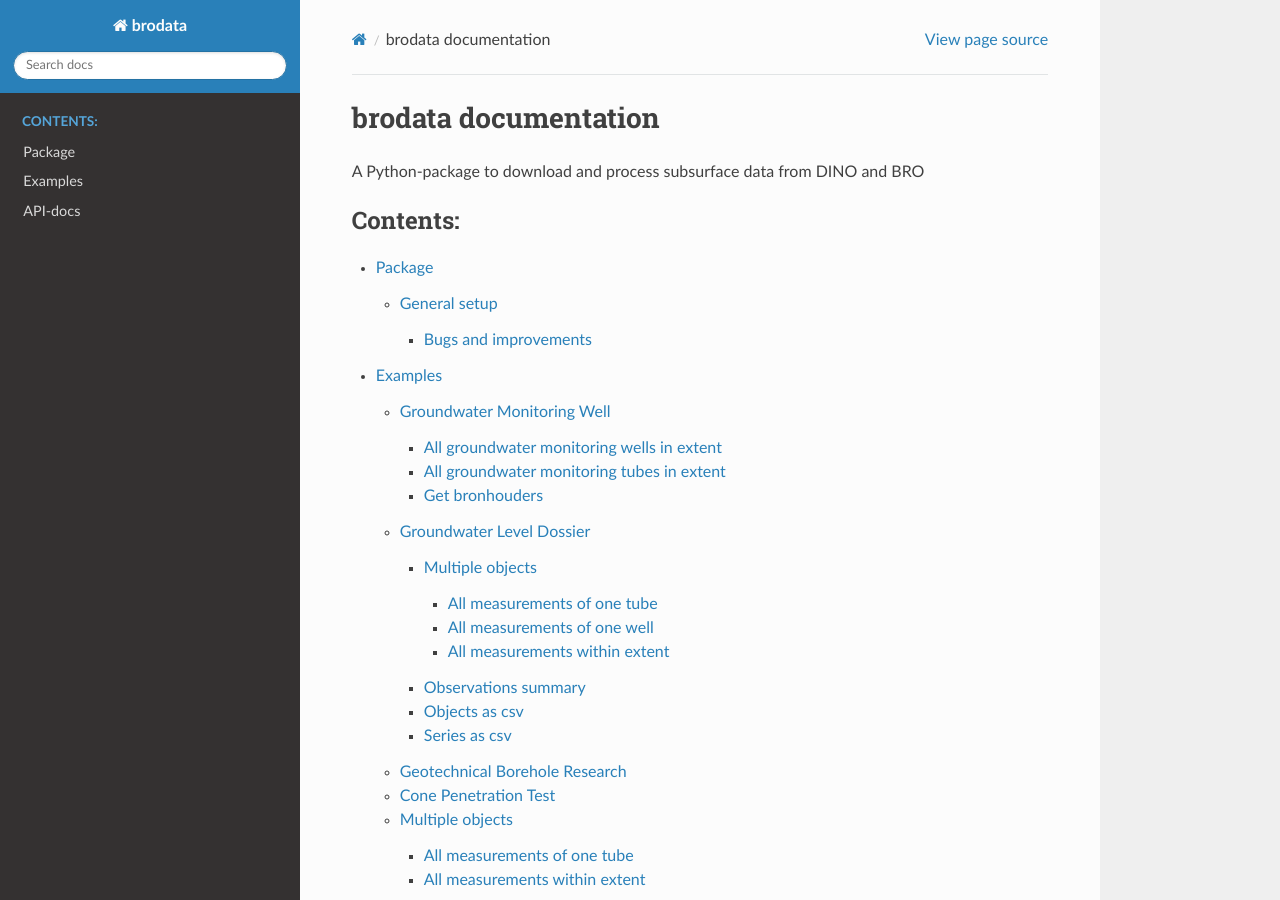
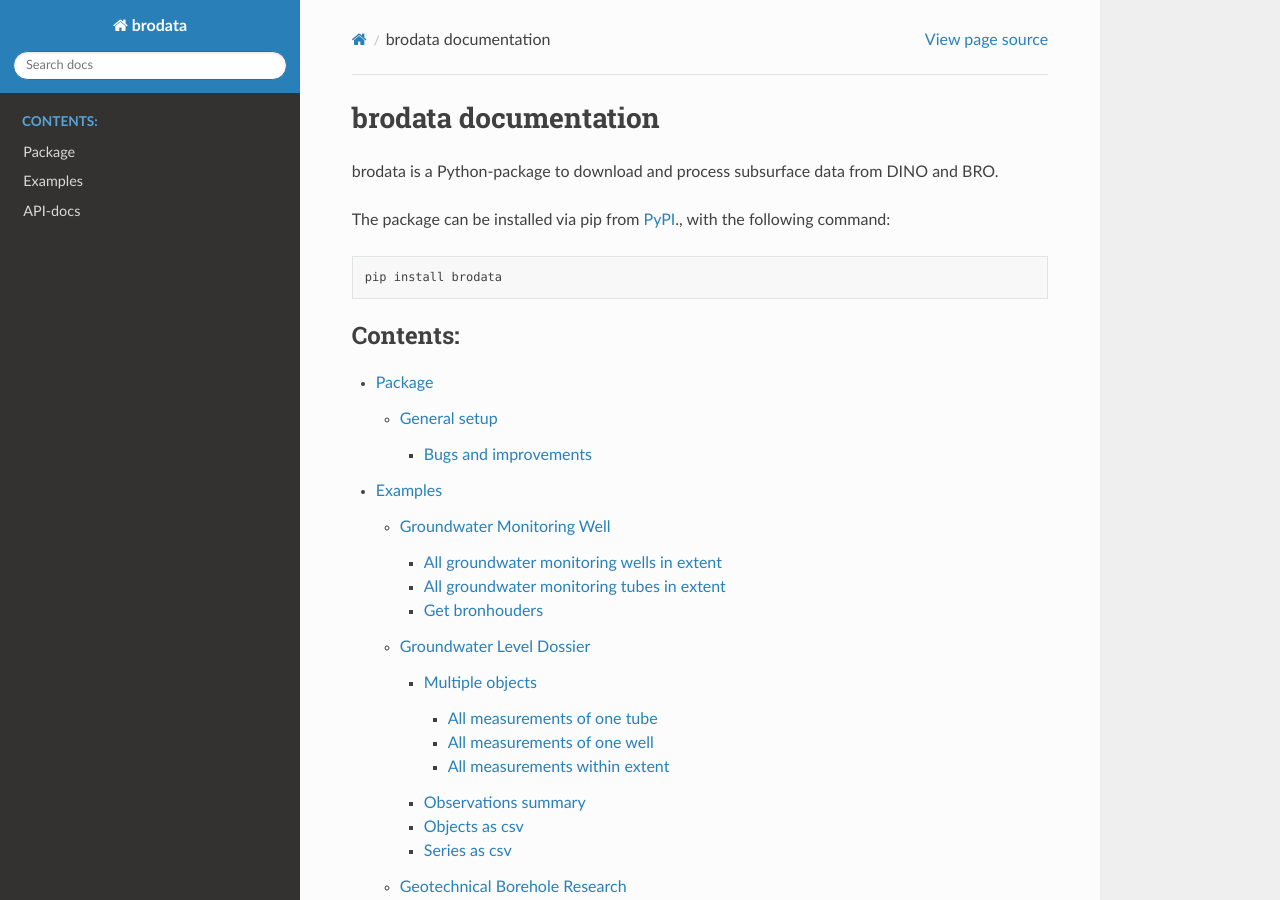
Before and after one commit to ArtesiaWater/brodata, a Sphinx documentation site: the page built from docs/index.rst, in a window 1280 px wide and 900 px high. Built offline with Sphinx 7.4.7 and the Read the Docs theme 3.1.0, drawn with Linux system fonts in a browser that asks for light colours.

Commit message:
Update index.rst

```diff
--- a/docs/index.rst
+++ b/docs/index.rst
@@ -1,7 +1,13 @@
 brodata documentation
 =====================
 
-A Python-package to download and process subsurface data from DINO and BRO
+brodata is a Python-package to download and process subsurface data from DINO and BRO.
+
+The package can be installed via pip from `PyPI <https://pypi.org/project/brodata/>`__., with the following command:
+
+.. code-block:: shell
+
+    pip install brodata
 
 .. toctree::
    :maxdepth: 4
```
